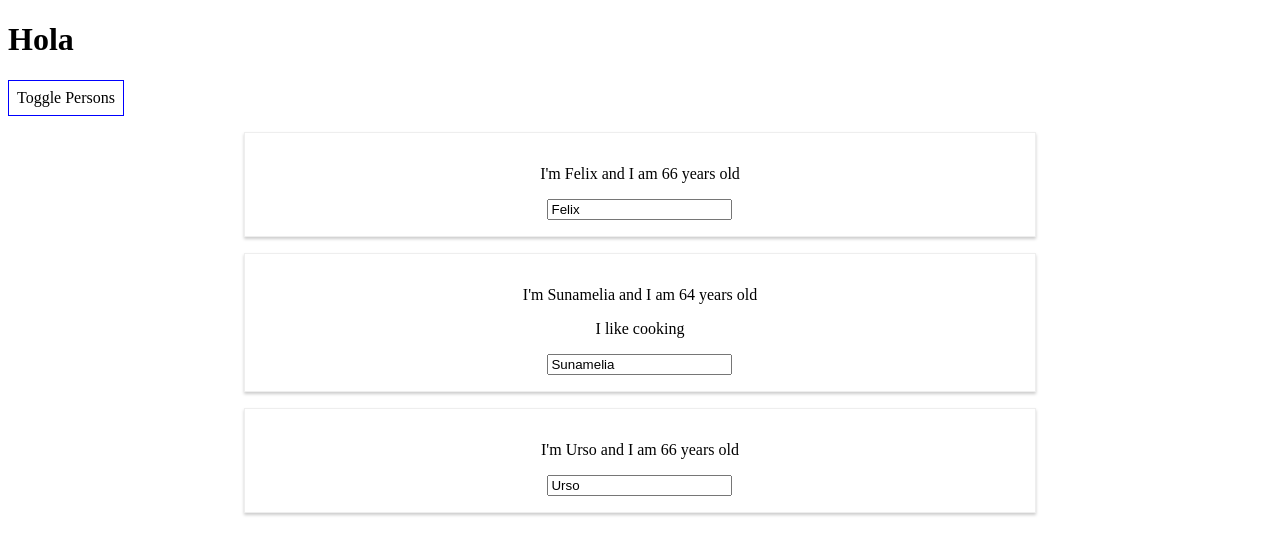
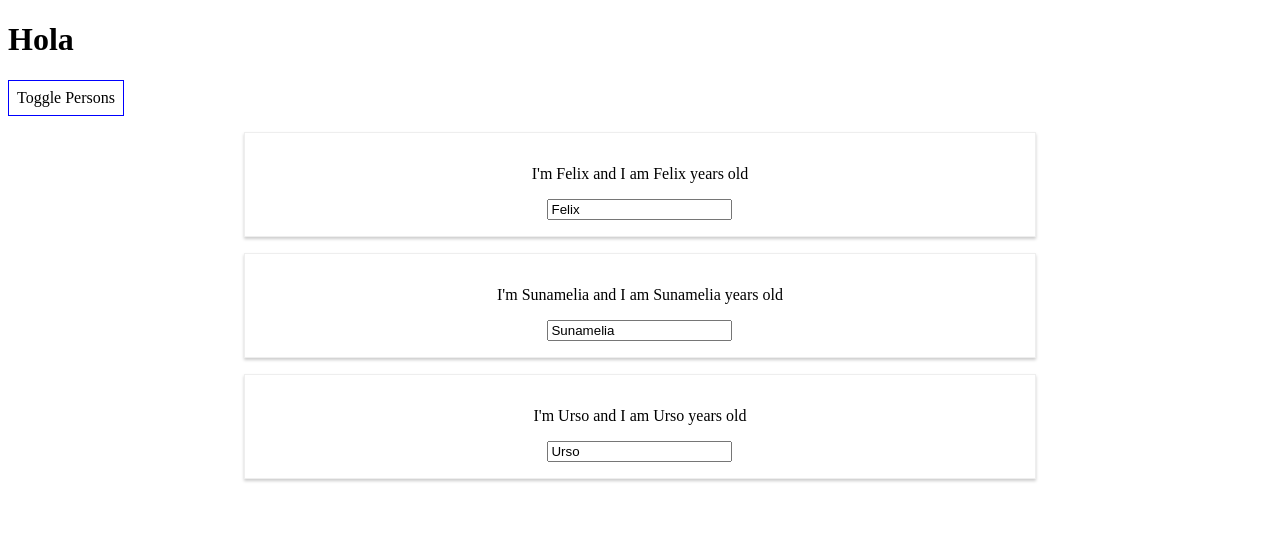
Before and after one commit to fbattig/Max_Persons, a React (Create React App) app: page / in a window 1280 px wide. Both pictures are taken after a click on the button "Toggle Persons". Shown: the top 554 px of the page. Built offline with nearby package versions, Linux system fonts and the light colour scheme.

Commit message:
Outputing List

```diff
--- a/src/App.js
+++ b/src/App.js
@@ -1,13 +1,14 @@
 import React, { Component } from 'react'
 import Person from './Person/Person';
+
 
 class App extends Component {
 
   state = {
     persons: [
-      { name: 'Felix', age: 66 },
-      { name: 'Sunamelia', age: 64 },
-      { name: 'Urso', age: 66 }
+      { id: 1, name: 'Felix', age: 66 },
+      { id: 2, name: 'Sunamelia', age: 64 },
+      { id: 3, name: 'Urso', age: 66 }
     ],
     showPersons: false,
   }
@@ -49,29 +50,20 @@ class App extends Component {
       cursor: 'pointer',
     };
 
-    let personsa = null;
+    let persons = null;
 
     if (this.state.showPersons) {
-      personsa = (
+      persons = (
         <div>
-          <Person
-            name={this.state.persons[0].name}
-            age={this.state.persons[0].age} />
-
-          <Person
-            name={this.state.persons[1].name}
-            age={this.state.persons[1].age}
-            clicked={this.switchNameHandler.bind(this, 'Felix Battig')}
-            changed={this.changeNameHandler}
-          >
-            I like cooking</Person>
-
-          <Person
-            name={this.state.persons[2].name}
-            age={this.state.persons[2].age} />
-
+          {this.state.persons.map(person => {
+            return <Person
+              name={person.name}
+              age={person.name} />
+          })}
         </div>
       );
+
+
     }
 
 
@@ -82,7 +74,7 @@ class App extends Component {
         <button
           style={style}
           onClick={() => this.togglePersonsHandler()} > Toggle Persons </button>
-        {personsa}
+        {persons}
 
 
       </div>
```
